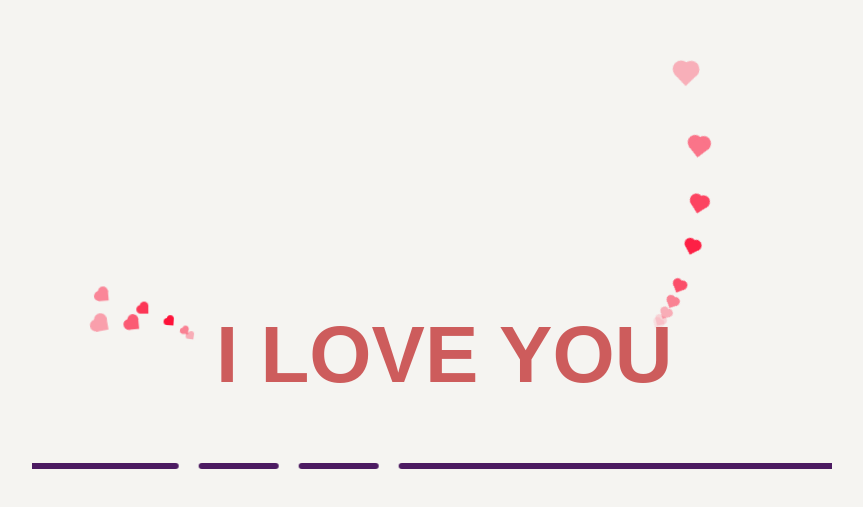
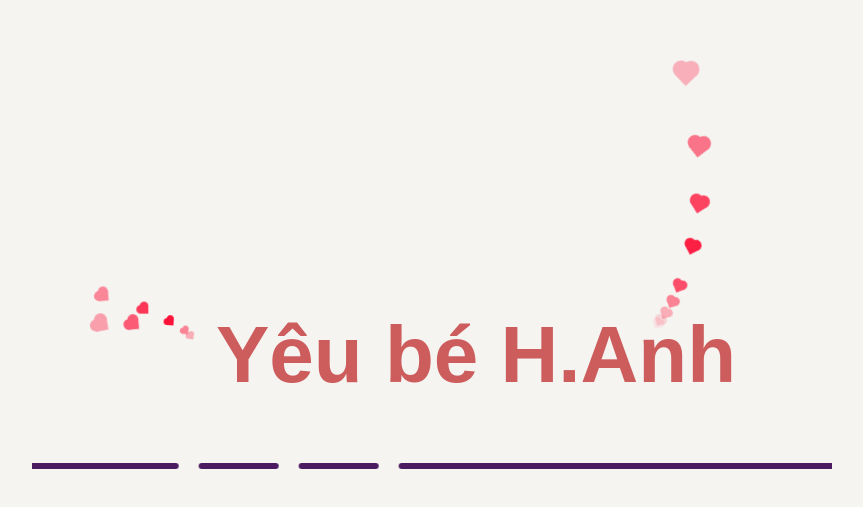
Before and after one commit to thanhnhan02/luvhanh, a plain HTML site: page index.html in a window 1280 px wide. Shown: the part 171-678 px from the top of the page, without its empty margins (208-1071 px from the left). Drawn offline with Linux system fonts and the light colour scheme; a web font is replaced by a local one.

Commit message:
Update index.html

```diff
--- a/index.html
+++ b/index.html
@@ -2286,7 +2286,7 @@
   /* font-family: cursive; */
   font-size: 5rem;
   color: indianred;">
-            I LOVE YOU
+            Yêu bé H.Anh
         </h1>
         <div class='vehicle-body'>
             <div class='wrap-body'>
```
